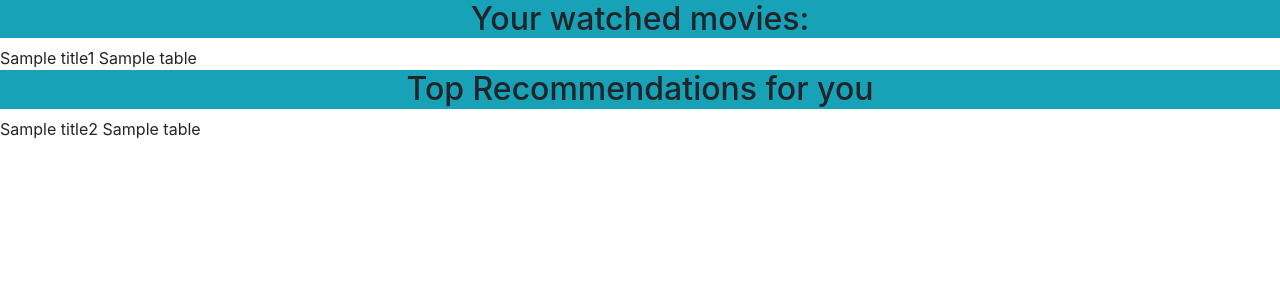
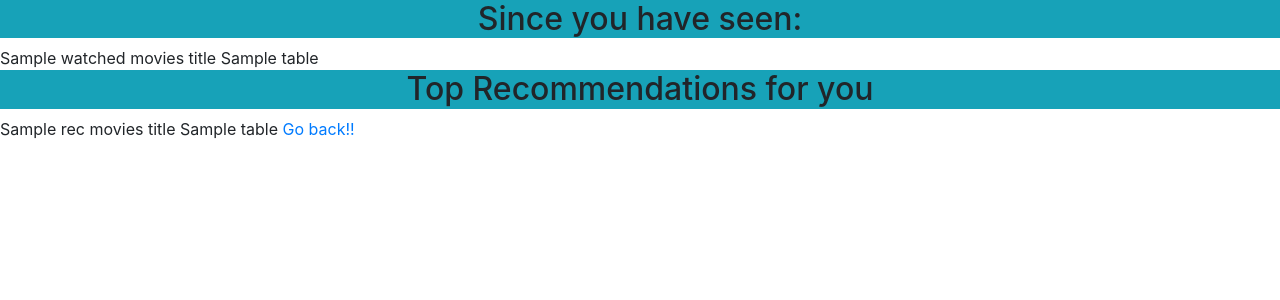
Before and after one commit to acyuta1/deep-learning_work, a Flask app: template movie_recommendation/templates/prediction.html in a window 1280 px wide. Shown: the top 300 px of the page. Run offline with Flask 2, Linux system fonts and the light colour scheme; the template is opened without the code that fills it: most values are stand-ins (such as "Sample title", 1, 10 or a date in 2020); parts of the project's set-up code (start-up, migrations or seed data) failed here and were passed over; some libraries are stand-ins or nearby versions.

Commit message:
Update prediction.html

```diff
--- a/movie_recommendation/templates/prediction.html
+++ b/movie_recommendation/templates/prediction.html
@@ -8,21 +8,23 @@
 </head>
 <body>
 <div class="bg-info" align="center">
-	<h2>Your watched movies: </h2>
+	<h2>Since you have seen: </h2>
 	</div>
 
-{% for table in context.table1 %}
-            {{context.title1[loop.index]}}
+{% for table in context.watched_movies_table %}
+            {{context.watched_movies_titles[loop.index]}}
             {{ table|safe }}
 {% endfor %}
+
 <div class="bg-info" align="center">
 	<h2>Top Recommendations for you</h2>
 	</div>
-{% for table in context.table2 %}
-            {{context.title2[loop.index]}}
+
+{% for table in context.rec_movies_table %}
+            {{context.rec_movies_titles[loop.index]}}
             {{ table|safe }}
 {% endfor %}
 
-
+<a  href="http://127.0.0.1:5000">Go back!!</a>
 </body>
 </html>
```
